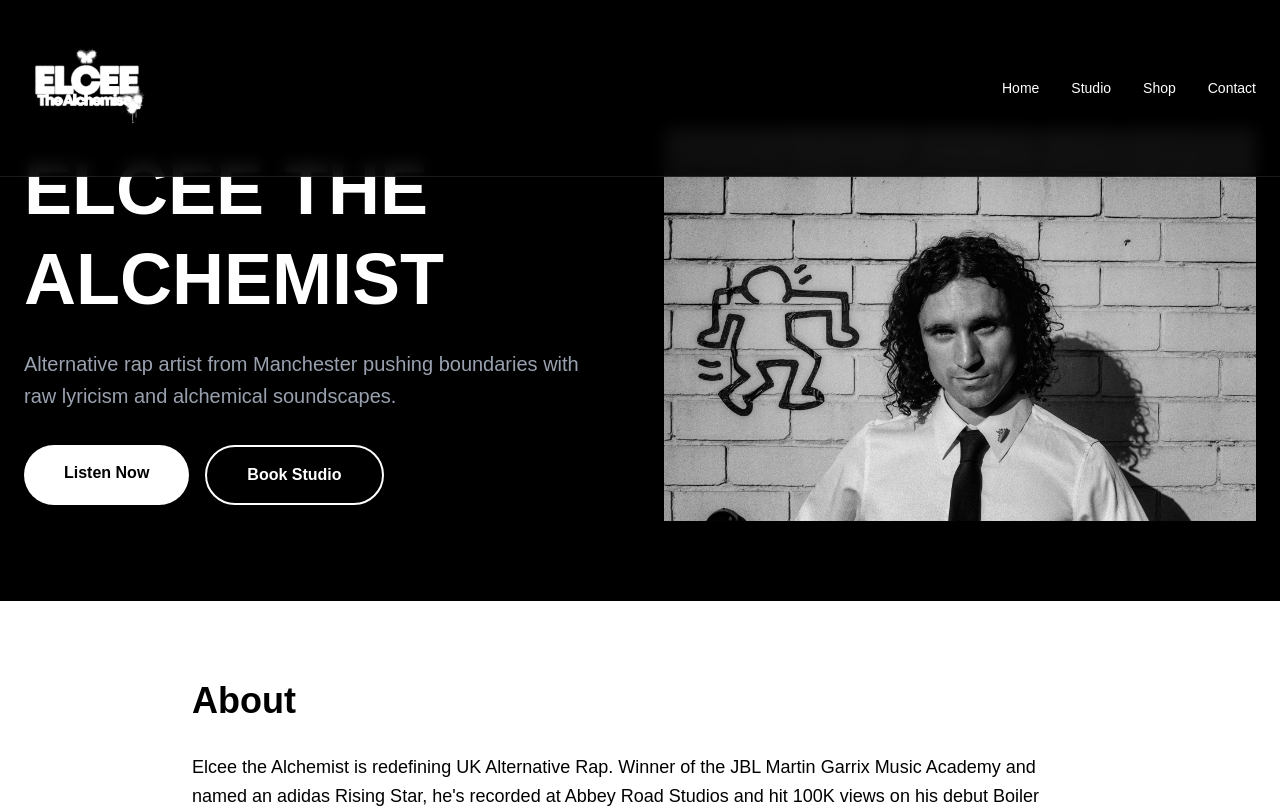
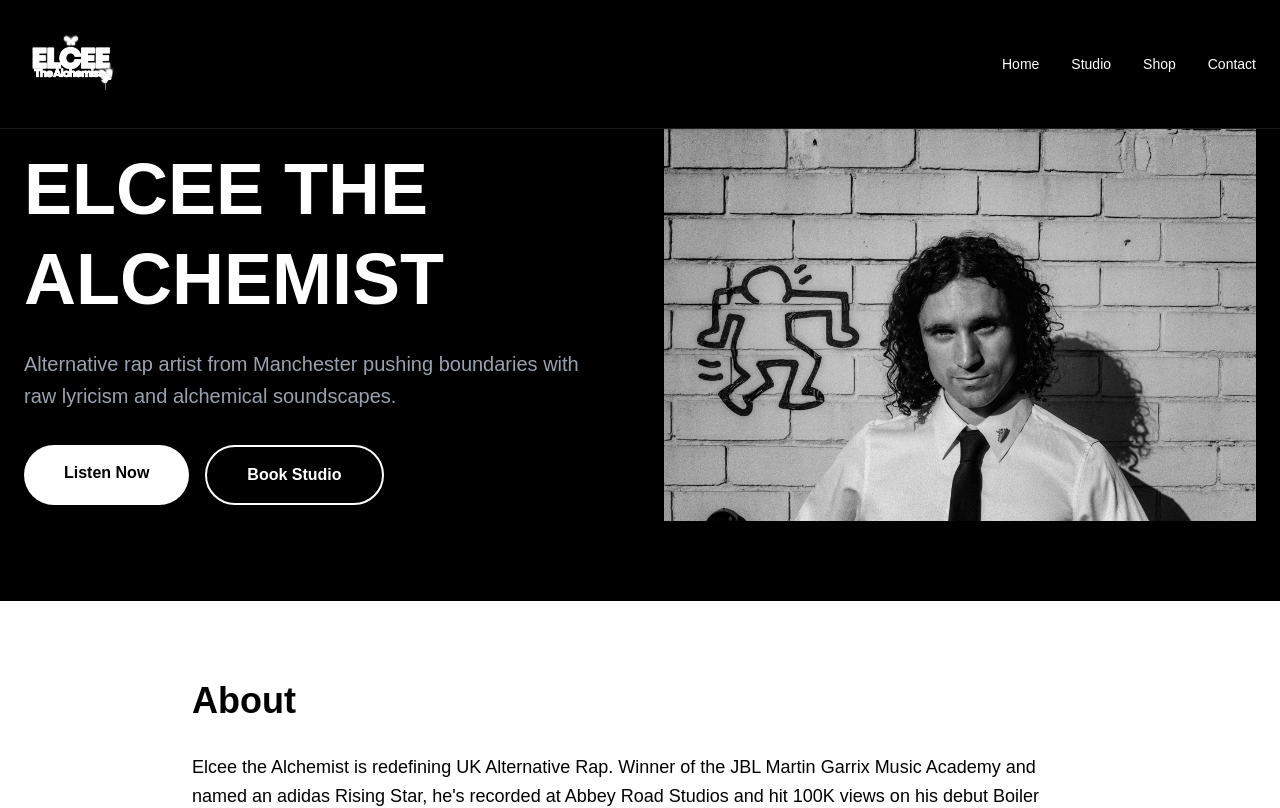
Before and after one commit to logancooney/elcee-website, a Next.js app: page / in a window 1280 px wide. Shown: the top 808 px of the page. Built offline with nearby package versions, Linux system fonts and the light colour scheme.

Commit message:
Fix header: keep compact (py-4), logo h-24 (50% bigger than original)

```diff
--- a/app/contact/page.tsx
+++ b/app/contact/page.tsx
@@ -6,14 +6,14 @@ export default function ContactPage() {
     <div className="min-h-screen bg-black text-white">
       {/* Navigation */}
       <nav className="fixed top-0 w-full bg-black/90 backdrop-blur-sm z-50 border-b border-white/10">
-        <div className="max-w-7xl mx-auto px-6 py-6 flex justify-between items-center">
+        <div className="max-w-7xl mx-auto px-6 py-4 flex justify-between items-center">
           <Link href="/">
             <Image
               src="/logos/eta-logo-white.png"
               alt="Elcee the Alchemist"
-              width={480}
-              height={160}
-              className="h-32 w-auto"
+              width={360}
+              height={120}
+              className="h-24 w-auto"
             />
           </Link>
           <div className="flex gap-8 text-sm font-medium">
--- a/app/page.tsx
+++ b/app/page.tsx
@@ -8,13 +8,13 @@ export default function Home() {
     <div className="min-h-screen bg-black text-white">
       {/* Navigation */}
       <nav className="fixed top-0 w-full bg-black/90 backdrop-blur-sm z-50 border-b border-white/10">
-        <div className="max-w-7xl mx-auto px-6 py-6 flex justify-between items-center">
+        <div className="max-w-7xl mx-auto px-6 py-4 flex justify-between items-center">
           <Image
             src="/logos/eta-logo-white.png"
             alt="Elcee the Alchemist"
-            width={480}
-            height={160}
-            className="h-32 w-auto"
+            width={360}
+            height={120}
+            className="h-24 w-auto"
           />
           <div className="flex gap-8 text-sm font-medium">
             <Link href="/" className="hover:text-gray-400 transition">Home</Link>
--- a/app/studio/page.tsx
+++ b/app/studio/page.tsx
@@ -17,14 +17,14 @@ export default function StudioPage() {
 
       {/* Navigation */}
       <nav className="fixed top-0 w-full bg-black/95 backdrop-blur-sm z-50 border-b border-white/10">
-        <div className="max-w-7xl mx-auto px-6 py-6 flex justify-between items-center">
+        <div className="max-w-7xl mx-auto px-6 py-4 flex justify-between items-center">
           <Link href="/">
             <Image
               src="/logos/eta-logo-white.png"
               alt="Elcee the Alchemist"
-              width={480}
-              height={160}
-              className="h-32 w-auto"
+              width={360}
+              height={120}
+              className="h-24 w-auto"
             />
           </Link>
           <div className="flex gap-8 text-sm font-medium">
```
